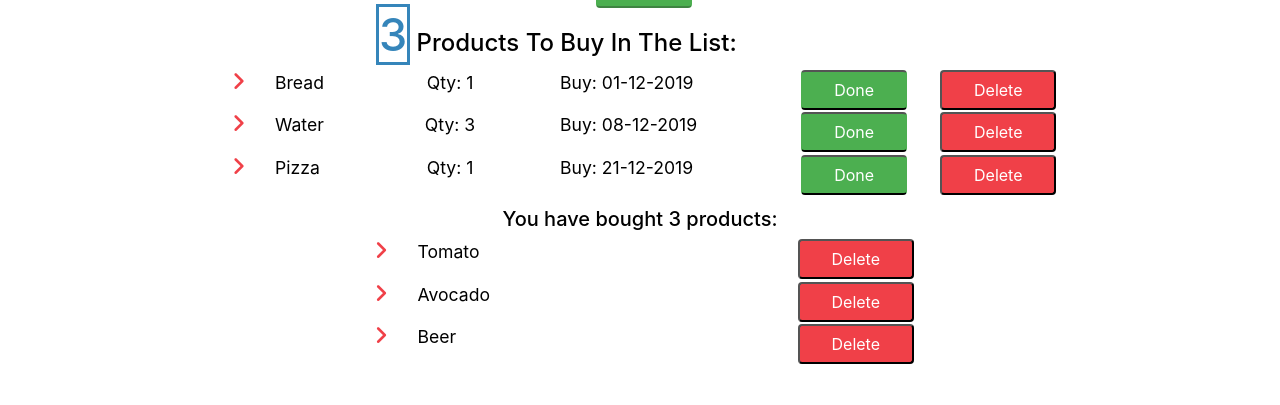
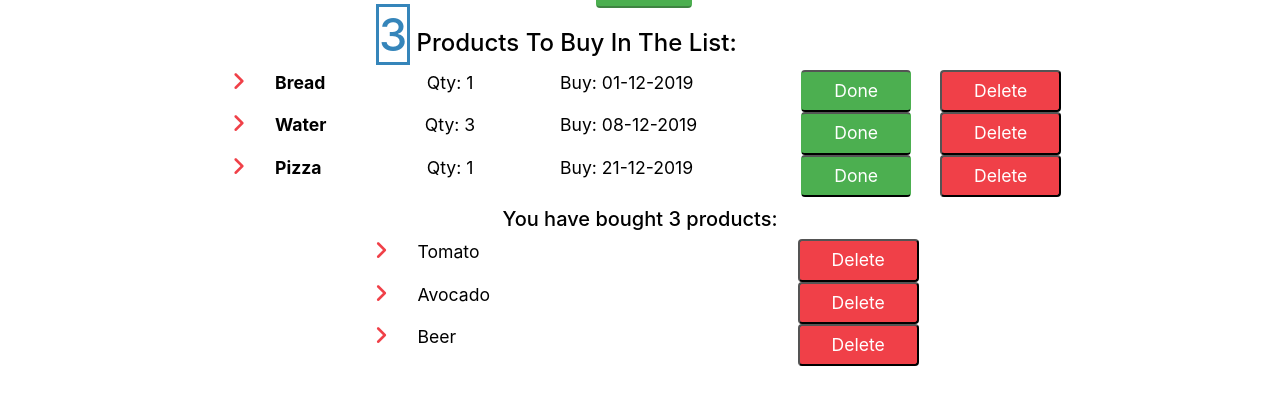
Before and after one commit to imattos78/react_todo_application, a React (Create React App) app: page / in a window 1280 px wide. Shown: the part 331-736 px from the top of the page. Built offline with nearby package versions, Linux system fonts and the light colour scheme.

Commit message:
Item font style

```diff
--- a/src/components/header/Header.css
+++ b/src/components/header/Header.css
@@ -25,7 +25,7 @@
       padding: 10px;
     }
     .logo{
-      max-width: 30%;
+      max-width: 35%;
       height: auto;
 
     }
--- a/src/components/item/Item.js
+++ b/src/components/item/Item.js
@@ -18,7 +18,7 @@ class Item extends Component {
                 <div className="col-1 arrow-align">
                     <p> <i className="fas fa-angle-right arrow"></i></p>
                 </div>
-                <div className={!this.props.bought ? "col-3 col-sm-1 d-flex align-self-center" : "d-none d-md-block"}>
+                <div className={!this.props.bought ? "col-3 col-sm-1 d-flex align-self-center text-product-buy" : "d-none d-md-block"}>
                     <p>{!this.props.bought && this.props.text}</p>
                 </div>
                 <div className={this.props.bought ? "col-3 col-sm-2":"col-3 col-sm-2 d-flex justify-content-center"}>
@@ -50,8 +50,6 @@ class Item extends Component {
             </div >
 
 
-
-
         );
     }
 }
--- a/src/components/item/style.css
+++ b/src/components/item/style.css
@@ -74,6 +74,10 @@
   /* Product-to-buy text */
   .text{
       color: #ffff;
+      font-size: 1.1em;
+  }
+  .text-product-buy{
+    font-weight: bold;
   }
 
 
@@ -96,9 +100,9 @@
 
 
   }
-  p{
-      font-size: 1.1em;
-  }
+  /* p{
+
+  } */
 
   @media only screen and (min-width:768px){
     .show{
--- a/src/components/itemCount/ItemCount.js
+++ b/src/components/itemCount/ItemCount.js
@@ -26,7 +26,6 @@ class ItemCount extends Component{
             </div>
         </div>
 
-
         );
     }
 }
```
